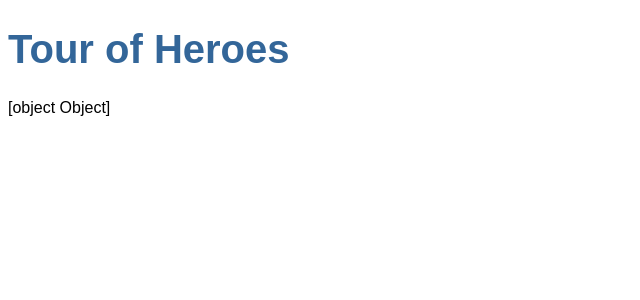
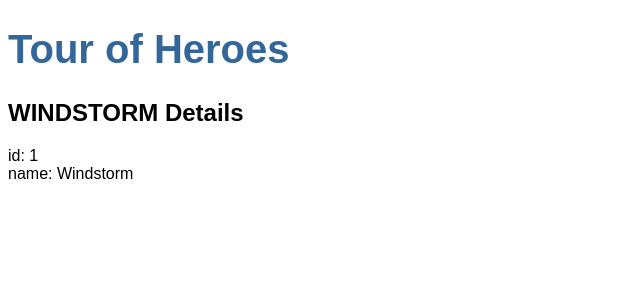
Before and after one commit to eclero/angular-tour-of-heroes, an Angular app: page / in a window 1280 px wide. Shown: the top 300 px of the page, without its empty margins (0-640 px from the left). Built offline with nearby package versions, Linux system fonts and the light colour scheme.

Commit message:
ヒーローオブジェクトを書式設定して表示

```diff
--- a/src/app/heroes/heroes.component.html
+++ b/src/app/heroes/heroes.component.html
@@ -1 +1,3 @@
-{{hero}}
+<h2>{{hero.name | uppercase}} Details</h2>
+<div><span>id: </span>{{hero.id}}</div>
+<div><span>name: </span>{{hero.name}}</div>
```
Also changed, not shown: src/app/app.component.html (line endings or trailing spaces).
